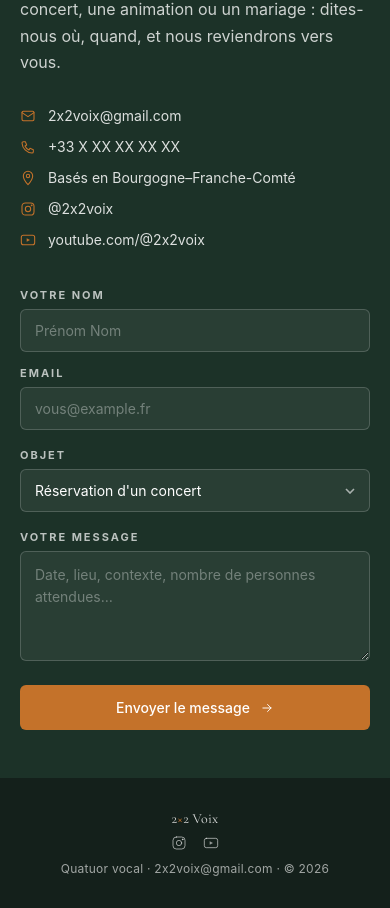
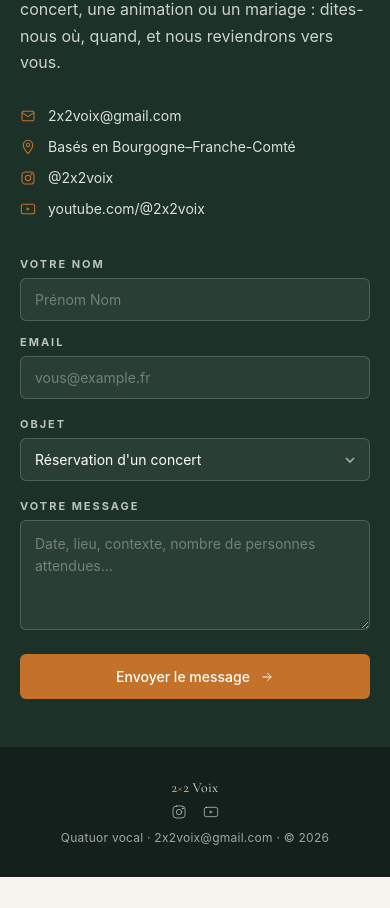
Before and after one commit to TimVille25/2x2voix, a React (Vite) app in the folder site/: page / in a window 390 px wide. Shown: the part 5997-6905 px from the top of the page. After the commit the page ends 6874 px from the top, so only its background shows below. Built offline with nearby package versions, Linux system fonts and the light colour scheme.

Commit message:
Suppression du numéro de téléphone dans les détails de contact

```diff
--- a/site/src/components/organisms/Contact/index.jsx
+++ b/site/src/components/organisms/Contact/index.jsx
@@ -50,7 +50,6 @@ const Contact = () => {
           </p>
           <div className="contact__details">
             <div className="contact__detail"><Icon name="mail" size={16} /> 2x2voix@gmail.com</div>
-            <div className="contact__detail"><Icon name="phone" size={16} /> +33 X XX XX XX XX</div>
             <div className="contact__detail"><Icon name="map-pin" size={16} /> Basés en Bourgogne–Franche-Comté</div>
             <div className="contact__detail">
               <a href="https://www.instagram.com/2x2voix" target="_blank" rel="noopener noreferrer" className="contact__detail-link">
```
